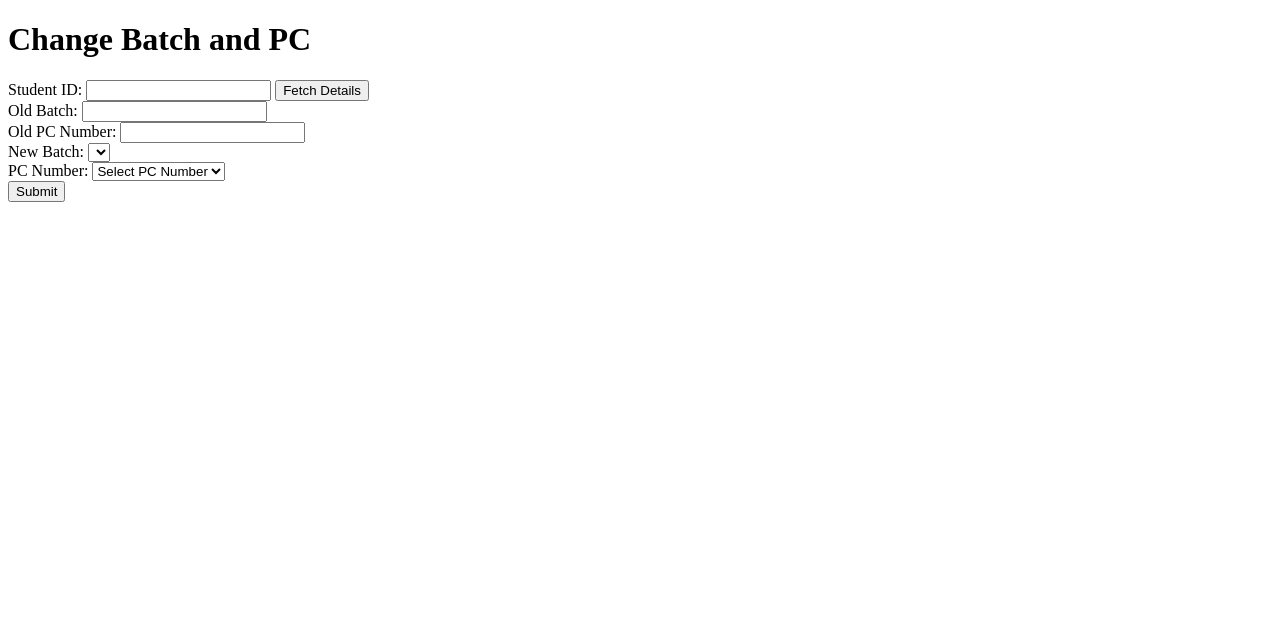
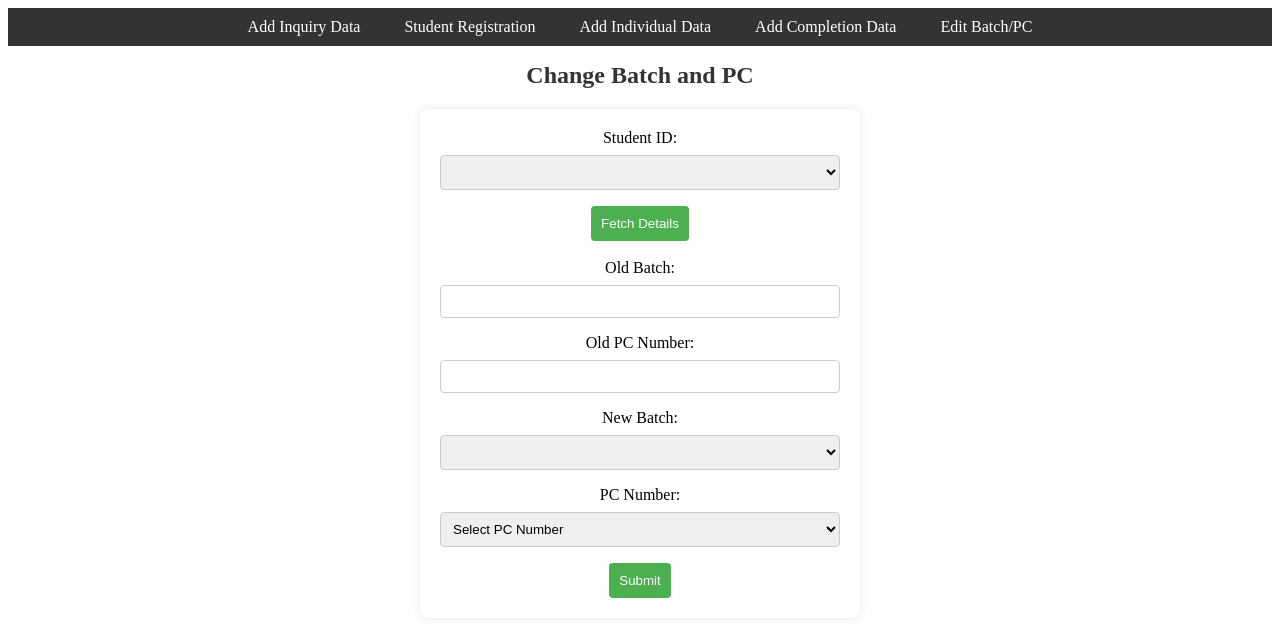
Before and after one commit to Kathankathrotiya/Computer_Class_Admission_Portal, a Flask app: template templates/edit_batch.html in a window 1280 px wide. Shown: the top 637 px of the page. Run offline with Flask 3, Linux system fonts and the light colour scheme; the template is opened without the code that fills it, so the values that code supplies are empty.

Commit message:
Edit batch added

```diff
--- /dev/null
+++ b/static/scripts/edit.js
@@ -0,0 +1,137 @@
+function updateBatchOptions() {
+    var batchSelect = document.getElementById('newBatch');
+
+    batchSelect.innerHTML = '';
+    batchNames = ['B1', 'B2', 'B3','B4','B5','B6', 'B7', 'B8','B9','B10','B11', 'B12', 'B13',];
+    batchNames.forEach(function(batch) {
+    var option = document.createElement('option');
+    option.value = batch;
+    option.text = batch;
+    batchSelect.add(option);
+    });
+}
+
+function populatePCDropdown(batchName, assignedPC) {
+var pcNumberDropdown = document.getElementById('pcNumber');
+pcNumberDropdown.innerHTML = ''; // Clear existing options
+
+// If PC is assigned, set it as the default value
+if (assignedPC) {
+    var assignedOption = document.createElement('option');
+    assignedOption.value = assignedPC;
+    assignedOption.text = assignedPC;
+    assignedOption.selected = true;
+    pcNumberDropdown.add(assignedOption);
+} else {
+//     // Make an AJAX request to get available PCs for the batch
+    var xhr = new XMLHttpRequest();
+    xhr.open('GET', '/get_unassigned_pcs?batch=' + batchName, true);
+    xhr.onreadystatechange = function() {
+        if (xhr.readyState === 4 && xhr.status === 200) {
+            var response = JSON.parse(xhr.responseText);
+            var unassignedPCs = response.pcs;
+
+            // Populate the PC dropdown with available options
+            unassignedPCs.forEach(function(pc) {
+                var option = document.createElement('option');
+                option.value = pc;
+                option.text = pc;
+                pcNumberDropdown.add(option);
+            });
+        }
+    };
+    xhr.send();
+
+}
+}
+// Function to fetch details for a student ID from the server
+function fetchStudentDetails() {
+    const studentId = document.getElementById('studentId').value.trim();
+    if (studentId !== '') {
+        // Make an AJAX request to get details for the provided student ID
+        fetch(`/get_student_details?id=${studentId}`)
+            .then(response => response.json())
+            .then(studentDetails => {
+                // Update the Old Batch and Old PC Number fields
+                document.getElementById('oldBatch').value = studentDetails.batch || '';
+                document.getElementById('oldPCNumber').value = studentDetails.pcNumber || '';
+            })
+            updateBatchOptions();
+
+        }
+    }
+    document.getElementById('newBatch').addEventListener('focus', function () { populatePCDropdown(document.getElementById('newBatch').value, 0);});
+
+
+    document.addEventListener('keydown', function (e) {
+        if (e.key === 'Enter') {
+            e.preventDefault();
+            // Get the active element
+            var activeElement = document.activeElement;
+
+            // Find all input fields in the form
+            var inputFields = Array.from(activeElement.form.querySelectorAll('input, select'));
+
+            // Find the index of the active input field
+            var currentIndex = inputFields.indexOf(activeElement);
+
+            // Move focus to the next input field
+            var nextIndex = (currentIndex + 1) % inputFields.length;
+            inputFields[nextIndex].focus();
+        }
+    });
+
+    document.querySelector('form').addEventListener('submit', function (event) {
+        event.preventDefault();
+
+        var formData = new FormData(this);
+
+        // Make an AJAX request to handle form submission
+        var xhr = new XMLHttpRequest();
+        xhr.open('POST', '/change_batch_pc', true);
+        xhr.setRequestHeader('Content-Type', 'application/x-www-form-urlencoded');
+        xhr.onreadystatechange = function () {
+            if (xhr.readyState === 4) {
+                var response = JSON.parse(xhr.responseText);
+
+                // Display a pop-up with the response message
+                alert(response.message);
+                if (response.status === 'success') {
+                    // Redirect to the home page or your desired page
+                    window.location.href = '/';  // Change '/' to the desired route
+                }
+                else
+                {
+                    // Clear the form fields
+                    // document.querySelector('form').reset();
+                }
+            }
+        };
+        xhr.send(new URLSearchParams(formData));
+    });
+
+    function populateStudentDropdown() {
+        var studentIdDropdown = document.getElementById('studentId');
+        studentIdDropdown.innerHTML = '';
+
+        // Make an AJAX request to get the list of students
+        var xhr = new XMLHttpRequest();
+        xhr.open('GET', '/get_student_list', true);
+        xhr.onreadystatechange = function () {
+            if (xhr.readyState === 4 && xhr.status === 200) {
+                var studentList = JSON.parse(xhr.responseText);
+
+                // Populate the student dropdown with available options
+                studentList.students.forEach(function (student) {
+                    var option = document.createElement('option');
+                    option.value = student.id;
+                    option.text = student.name + ' (ID: ' + student.id + ')';
+                    studentIdDropdown.add(option);
+                });
+            }
+        };
+        xhr.send();
+    }
+
+    // Call the function to populate the student dropdown on page load
+    populateStudentDropdown();
--- a/static/scripts/inquiry.js
+++ b/static/scripts/inquiry.js
@@ -1,6 +1,6 @@
     function updateBatchOptions() {
         var courseSelect = document.getElementById('course');
-        var batchSelect = document.getElementById('batch');
+
     var selectedCourse = courseSelect.value;
 
     // Clear existing options
--- /dev/null
+++ b/static/styles/edit.css
@@ -0,0 +1,44 @@
+h1 {
+    font-size: 24px;
+    color: #333;
+    margin-bottom: 20px;
+    text-align: center;
+}
+
+form {
+    background-color: #fff;
+    padding: 20px;
+    border-radius: 8px;
+    box-shadow: 0 0 10px rgba(0, 0, 0, 0.1);
+    max-width: 400px;
+    width: 100%;
+    text-align: center;
+    margin:auto
+}
+
+label {
+    display: block;
+    margin-bottom: 8px;
+}
+
+input, select {
+    width: 100%;
+    padding: 8px;
+    margin-bottom: 16px;
+    box-sizing: border-box;
+    border: 1px solid #ccc;
+    border-radius: 4px;
+}
+
+button {
+    background-color: #4caf50;
+    color: #fff;
+    padding: 10px;
+    border: none;
+    border-radius: 4px;
+    cursor: pointer;
+}
+
+button:hover {
+    background-color: #45a049;
+}
--- a/templates/add_completion_data.html
+++ b/templates/add_completion_data.html
@@ -13,6 +13,7 @@
         <a href="/index">Student Registration</a>
         <a href="/add_individual_data">Add Individual Data</a>
         <a href="/add_completion_data">Add Completion Data</a>
+        <a href="/edit_details">Edit Batch/PC</a>
     </nav>
 
     <h1>Update Completion Data</h1>
--- a/templates/add_individual_data.html
+++ b/templates/add_individual_data.html
@@ -13,6 +13,7 @@
         <a href="/index">Student Registration</a>
         <a href="/add_individual_data">Add Individual Data</a>
         <a href="/add_completion_data">Add Completion Data</a>
+        <a href="/edit_details">Edit Batch/PC</a>
     </nav>
 
     <h1>Student Details</h1>
--- a/templates/add_inquiry_data.html
+++ b/templates/add_inquiry_data.html
@@ -14,6 +14,7 @@
         <a href="/index">Student Registration</a>
         <a href="/add_individual_data">Add Individual Data</a>
         <a href="/add_completion_data">Add Completion Data</a>
+        <a href="/edit_details">Edit Batch/PC</a>
     </nav>
 
     <h1>Inquiry Form</h1>
--- a/templates/edit_batch.html
+++ b/templates/edit_batch.html
@@ -5,14 +5,26 @@
 <head>
     <meta charset="UTF-8">
     <meta name="viewport" content="width=device-width, initial-scale=1.0">
+    <link rel="stylesheet" href="../static/styles/main.css">
+    <link rel="stylesheet" href="../static/styles/edit.css">
     <title>Change Batch and PC</title>
 </head>
 <body>
+    <nav>
+        <a href="/add_inquiry_data">Add Inquiry Data</a>
+        <a href="/index">Student Registration</a>
+        <a href="/add_individual_data">Add Individual Data</a>
+        <a href="/add_completion_data">Add Completion Data</a>
+        <a href="/edit_details">Edit Batch/PC</a>
+    </nav>
+
     <h1>Change Batch and PC</h1>
     <form action="/change_batch_pc" method="post">
         <label for="studentId">Student ID:</label>
-        <input type="text" id="studentId" name="studentId" required>
+        <select id="studentId" name="studentId"></select>
+        <!-- Options will be dynamically populated using JavaScript -->
         <button type="button" onclick="fetchStudentDetails()">Fetch Details</button><br>
+        <br>
 
         <label for="oldBatch">Old Batch:</label>
         <input type="text" id="oldBatch" name="oldBatch" readonly><br>
@@ -34,71 +46,6 @@
         <button type="submit">Submit</button>
     </form>
 
-    <script>
-        function updateBatchOptions() {
-            var batchSelect = document.getElementById('newBatch');
-
-            batchSelect.innerHTML = '';
-            batchNames = ['B1', 'B2', 'B3','B4','B5','B6', 'B7', 'B8','B9','B10','B11', 'B12', 'B13',];
-            batchNames.forEach(function(batch) {
-            var option = document.createElement('option');
-            option.value = batch;
-            option.text = batch;
-            batchSelect.add(option);
-            });
-        }
-
-        function populatePCDropdown(batchName, assignedPC) {
-        var pcNumberDropdown = document.getElementById('pcNumber');
-        pcNumberDropdown.innerHTML = ''; // Clear existing options
-
-        // If PC is assigned, set it as the default value
-        if (assignedPC) {
-            var assignedOption = document.createElement('option');
-            assignedOption.value = assignedPC;
-            assignedOption.text = assignedPC;
-            assignedOption.selected = true;
-            pcNumberDropdown.add(assignedOption);
-        } else {
-        //     // Make an AJAX request to get available PCs for the batch
-            var xhr = new XMLHttpRequest();
-            xhr.open('GET', '/get_unassigned_pcs?batch=' + batchName, true);
-            xhr.onreadystatechange = function() {
-                if (xhr.readyState === 4 && xhr.status === 200) {
-                    var response = JSON.parse(xhr.responseText);
-                    var unassignedPCs = response.pcs;
-
-                    // Populate the PC dropdown with available options
-                    unassignedPCs.forEach(function(pc) {
-                        var option = document.createElement('option');
-                        option.value = pc;
-                        option.text = pc;
-                        pcNumberDropdown.add(option);
-                    });
-                }
-            };
-            xhr.send();
-
-    }
-}
-        // Function to fetch details for a student ID from the server
-        function fetchStudentDetails() {
-            const studentId = document.getElementById('studentId').value.trim();
-            if (studentId !== '') {
-                // Make an AJAX request to get details for the provided student ID
-                fetch(`/get_student_details?id=${studentId}`)
-                    .then(response => response.json())
-                    .then(studentDetails => {
-                        // Update the Old Batch and Old PC Number fields
-                        document.getElementById('oldBatch').value = studentDetails.batch || '';
-                        document.getElementById('oldPCNumber').value = studentDetails.pcNumber || '';
-                    })
-                    updateBatchOptions();
-
-                }
-            }
-            document.getElementById('newBatch').addEventListener('change', function () { populatePCDropdown(document.getElementById('newBatch').value, 0);});
-            // consol.log(document.getElementById('newBatch').value);
-    </script>
+    <script src="../static/scripts/edit.js"></script>
 </body>
 </html>
--- a/templates/index.html
+++ b/templates/index.html
@@ -13,6 +13,7 @@
         <a href="/index">Student Registration</a>
         <a href="/add_individual_data">Add Individual Data</a>
         <a href="/add_completion_data">Add Completion Data</a>
+        <a href="/edit_details">Edit Batch/PC</a>
     </nav>
 
     <h1>Student Registration Form</h1>
--- a/templates/layout.html
+++ b/templates/layout.html
@@ -12,6 +12,7 @@
         <a href="/index">Student Registration</a>
         <a href="/add_individual_data">Add Individual Data</a>
         <a href="/add_completion_data">Add Completion Data</a>
+        <a href="/edit_details">Edit Batch/PC</a>
     </nav>
 
     <div style="padding: 20px;">
```
Also changed, not shown: app4.py (+76 -0 lines).
